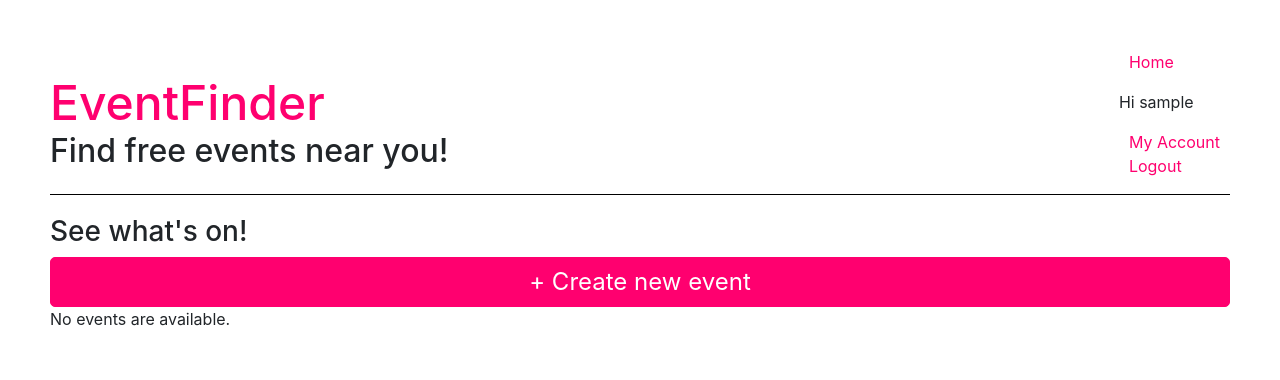
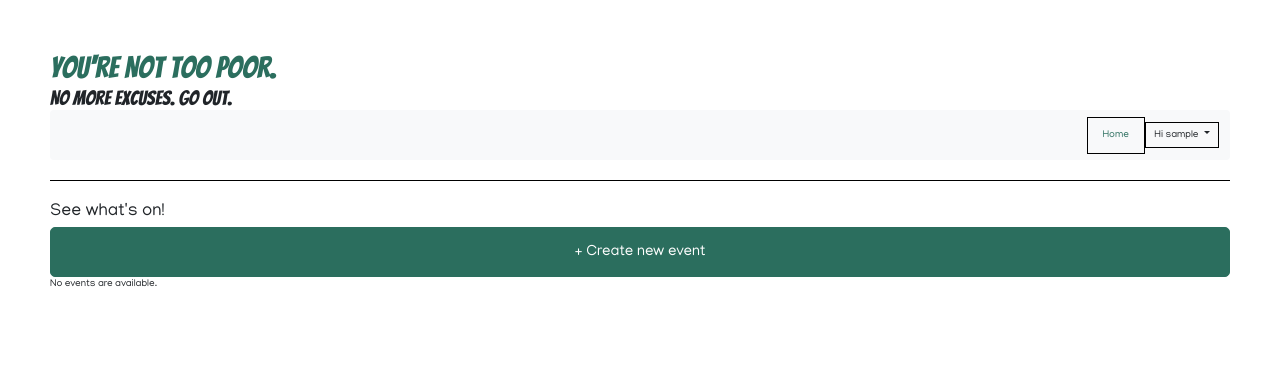
Before and after one commit to sarahlevins/FreeEventFinder, a Django app: page /event-finder/ in a window 1280 px wide. Shown: the top 380 px of the page. Run offline with Django 3.2, Linux system fonts and the light colour scheme; the visitor is signed in with stand-in values (Sample User, id 1); data that the repository does not hold is empty; some libraries are stand-ins or nearby versions.

Commit message:
got dropdown to work

```diff
--- a/eventFinderApp/static/eventFinderApp/style.css
+++ b/eventFinderApp/static/eventFinderApp/style.css
@@ -1,23 +1,26 @@
 html {
-    font-family: 'Manjari', sans-serif;
+
 }
 
 body {
     margin: 50px;
+    font-family: 'Manjari', sans-serif;
 }
 
 h1 {
+    font-family: 'Bangers', sans-serif;
     font-size: 3rem;
-    color: #ff006f;
+    color: #2b6e5e;
     margin: 0;
 }
 
 h2 {
+    font-family: 'Bangers', sans-serif;
     margin: 0;
 }
 
 header {
-    display: flex;
+    display: flex-wrap;
     justify-content: space-between;
     align-items: center;
     border-bottom: 1px solid #000;
@@ -25,18 +28,30 @@ header {
 }
 
 nav a {
-    margin: 0 10px;
+    /* margin: 0 10px; */
 }
 
 a {
-    color: #ff006f;
+    color: #2b6e5e;
+    font-family: 'Manjari', sans-serif;
+
+}
+
+.navbar {
+    justify-content: right;
+}
+
+.nav-item{
+    border: 1px solid #000;
+
 }
 
 #new-event {
     width: 100%;
-    background-color: #ff006f;
+    background-color: #2b6e5e;
     color: #fff;
-    border: 1px solid #ff006f;
+    font-family: 'Manjari', sans-serif;
+    border: 1px solid #2b6e5e;
     border-radius: 5px;
     font-size: 1.5rem;
     height: 50px;
--- a/eventFinderApp/templates/eventFinderApp/base.html
+++ b/eventFinderApp/templates/eventFinderApp/base.html
@@ -8,19 +8,23 @@
         <title>Event Finder</title>
         <meta name="description" content="">
         <meta name="author" content="Sarah Levins">
-        <link rel="stylesheet" type="text/css" href="{% static 'eventFinderApp/bootstrap.css' %}">
+        <script src="//ajax.googleapis.com/ajax/libs/jquery/1.11.0/jquery.min.js"></script>
+        <script src="//netdna.bootstrapcdn.com/bootstrap/3.1.1/js/bootstrap.min.js"></script>
+        <link rel="stylesheet" type="text/css" href="//netdna.bootstrapcdn.com/bootstrap/3.1.1/css/bootstrap.min.css">
+        <link rel="stylesheet" href="https://stackpath.bootstrapcdn.com/bootstrap/4.3.1/css/bootstrap.min.css" integrity="sha384-ggOyR0iXCbMQv3Xipma34MD+dH/1fQ784/j6cY/iJTQUOhcWr7x9JvoRxT2MZw1T" crossorigin="anonymous">
+        <link href="https://fonts.googleapis.com/css?family=Bangers|Cinzel|Manjari&display=swap" rel="stylesheet">
+        <link rel="stylesheet" type="text/css" href="{% static 'eventFinderApp/style.css' %}">
 
-        <link href="https://fonts.googleapis.com/css?family=Manjari&display=swap" rel="stylesheet">
-        <link rel="stylesheet" type="text/css" href="{% static 'eventFinderApp/style.css' %}">
     </head>
 
     <body>
         <header>
             <div>
-                <h1>EventFinder</h1>
-                <h2>Find free events near you!</h2>
+                <h1>You're Not Too Poor.</h1>
+                <h2>No more excuses. Go out.</h2>
             </div>
             {% include './nav.html' %}
+
         </header>
 
         {% block content %}{% endblock %}
--- a/eventFinderApp/templates/eventFinderApp/index.html
+++ b/eventFinderApp/templates/eventFinderApp/index.html
@@ -1,4 +1,6 @@
 {% extends "./base.html" %}
+
+{% load static %}
 
 {% block content %}
     <h3>See what's on!</h3>
--- a/eventFinderApp/templates/eventFinderApp/nav.html
+++ b/eventFinderApp/templates/eventFinderApp/nav.html
@@ -1,11 +1,35 @@
-<nav>
-    <a href="{% url 'eventFinderApp:index' %}">Home</a>
-    {% if user.is_authenticated %}
-        <p></p>Hi {{ user.username }}</p>
-        <a href="{% url 'users:account' user.pk %}">My Account</a>
-        <p><a href="{% url 'users:logout' %}">Logout</a></p>
-    {% else %}
-        <p><a href="{% url 'login' %}">Login</a></p>
-        <p><a href="{% url 'users:register' %}">Register</a></p>
-    {% endif %}
+{% load static %}
+
+<nav class = "navbar bg-light">
+    <div>
+        <ul class="nav">
+            <li class="nav-item">
+                    <a href="{% url 'eventFinderApp:index' %}">Home</a>
+            </li>
+        </ul>
+    </div>
+    <div>
+        {% if user.is_authenticated %}
+
+        <div class="nav-item dropdown">
+            <button class="btn dropdown-toggle" type="button" id="MyAccountDropDown" data-toggle="dropdown" aria-haspopup="true" aria-expanded="false">
+                Hi {{ user.username }}
+            </button>
+            <div class="dropdown-menu" aria-labelledby="MyAccountDropDown">
+                <a class="dropdown-item" href="{% url 'users:account' user.pk %}">My Account</a>
+                <a class="dropdown-item" href="{% url 'users:logout' %}">Logout</a>
+            </div>
+        </div>
+
+        {% else %}
+        <ul class="nav">
+            <li class="nav-item">
+                    <a href="{% url 'login' %}">Login</a>
+            </li>
+            <li class="nav-item">
+                    <a href="{% url 'users:register' %}">Register</a>
+            </li>
+        </ul>
+        {% endif %}
+    </div>
 </nav>
```
Also changed, not shown: other parts of eventFinderApp/static/eventFinderApp/style.css (+1 -1 lines).
